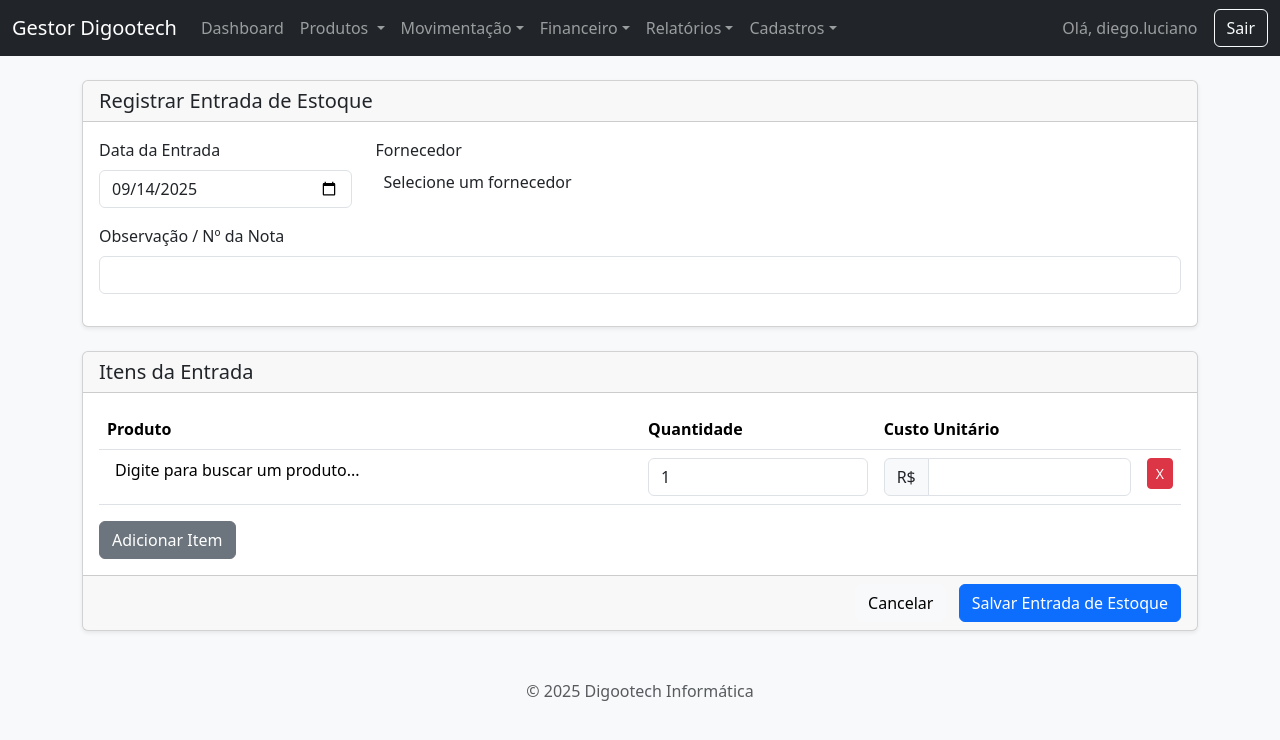
After one commit to diegoluciano-digootech/gestordigootech, a Flask app: page /estoque/entrada in a window 1280 px wide. The commit adds this page. Shown: the top 740 px of the page. Run offline with Flask 3, Linux system fonts and the light colour scheme; a user stored in the database is signed in; some libraries are stand-ins or nearby versions.

Commit message:
Sincroniza todas as últimas atualizações do sistema

```diff
--- a/app.py
+++ b/app.py
@@ -9,7 +9,6 @@ import datetime
 import pathlib
 from flask import Flask, Response, jsonify, redirect, render_template, request, send_from_directory, url_for, flash, abort
 from flask_sqlalchemy import SQLAlchemy
-from sqlalchemy import func, extract, or_, case
 from sqlalchemy.exc import IntegrityError
 from werkzeug.security import generate_password_hash, check_password_hash
 from flask_login import UserMixin, LoginManager, login_user, logout_user, login_required, current_user
@@ -19,8 +18,8 @@ from validate_docbr import CPF, CNPJ
 import requests
 from dateutil.relativedelta import relativedelta
 from flask_sqlalchemy import SQLAlchemy
-from sqlalchemy import func, extract, or_, case, text # Adicione , text aqui
-from sqlalchemy.exc import IntegrityError, OperationalError # Adicione , OperationalError aqui
+from sqlalchemy import func, extract, or_, case, text, desc
+from sqlalchemy.exc import IntegrityError, OperationalError
 
 # --- Configuração Inicial ---
 app = Flask(__name__)
@@ -209,6 +208,24 @@ class Produto(db.Model):
 
     def __repr__(self):
         return f'<Produto {self.descricao}>'
+
+# Modelo para o cabeçalho da Entrada de Estoque (Nota Fiscal, etc.)
+class EntradaEstoque(db.Model):
+    id = db.Column(db.Integer, primary_key=True)
+    data_entrada = db.Column(db.Date, nullable=False, default=datetime.date.today)
+    fornecedor_id = db.Column(db.Integer, db.ForeignKey('fornecedor.id'), nullable=True)
+    observacao = db.Column(db.String(300))
+    fornecedor = db.relationship('Fornecedor')
+    itens = db.relationship('EntradaEstoqueItem', backref='entrada', cascade="all, delete-orphan")
+
+# Modelo para cada item dentro de uma Entrada de Estoque
+class EntradaEstoqueItem(db.Model):
+    id = db.Column(db.Integer, primary_key=True)
+    entrada_id = db.Column(db.Integer, db.ForeignKey('entrada_estoque.id'), nullable=False)
+    produto_id = db.Column(db.Integer, db.ForeignKey('produto.id'), nullable=False)
+    quantidade = db.Column(db.Integer, nullable=False)
+    valor_custo_unitario = db.Column(db.Float, nullable=False)
+    produto = db.relationship('Produto')
 
 # ROTA DE FATURAMENTO ATUALIZADA (POST)
 @app.route('/faturamento', methods=['GET', 'POST'])
@@ -498,7 +515,7 @@ def detalhe_os(id):
     produtos = Produto.query.order_by(Produto.descricao).all()
     return render_template('detalhe_os.html', os=os, produtos=produtos)
 
-# Rota para ADICIONAR uma peça (agora baseada no cadastro de produtos)
+# Rota para ADICIONAR uma peça (agora com baixa de estoque)
 @app.route('/os/<int:os_id>/adicionar_peca', methods=['POST'])
 @login_required
 def adicionar_peca(os_id):
@@ -516,36 +533,53 @@ def adicionar_peca(os_id):
             flash('Produto não encontrado.', 'danger')
             return redirect(url_for('detalhe_os', id=os_id))
 
+        # VERIFICAÇÃO DE ESTOQUE
+        if produto.quantidade_estoque < quantidade:
+            flash(f'Estoque insuficiente para "{produto.descricao}". Disponível: {produto.quantidade_estoque}', 'danger')
+            return redirect(url_for('detalhe_os', id=os_id))
+
         nova_peca = Peca(
             descricao=produto.descricao,
             quantidade=quantidade,
             valor_unitario=produto.valor_venda,
             ordem_servico_id=os_id
         )
+        # DÁ BAIXA NO ESTOQUE
+        produto.quantidade_estoque -= quantidade
+
         db.session.add(nova_peca)
         db.session.commit()
-        flash('Peça adicionada com sucesso!', 'success')
+        flash('Peça adicionada e estoque atualizado com sucesso!', 'success')
     except Exception as e:
         db.session.rollback()
         flash(f'Erro ao adicionar a peça: {e}', 'danger')
 
     return redirect(url_for('detalhe_os', id=os_id))
 
-# Rota para DELETAR uma peça (com verificação)
+# Rota para DELETAR uma peça (agora com estorno de estoque)
 @app.route('/peca/deletar/<int:peca_id>')
 @login_required
 def deletar_peca(peca_id):
     peca_para_deletar = Peca.query.get_or_404(peca_id)
     os_id = peca_para_deletar.ordem_servico.id
+
     if peca_para_deletar.ordem_servico.status == 'Faturada':
         flash('Não é possível remover peças de uma O.S. faturada.', 'danger')
         return redirect(url_for('detalhe_os', id=os_id))
+
     try:
+        # Encontra o produto correspondente para devolver ao estoque
+        produto = Produto.query.filter_by(descricao=peca_para_deletar.descricao).first()
+        if produto:
+            produto.quantidade_estoque += peca_para_deletar.quantidade
+
         db.session.delete(peca_para_deletar)
         db.session.commit()
-        flash('Peça removida com sucesso!', 'success')
-    except:
-        flash('Erro ao remover a peça.', 'danger')
+        flash('Peça removida e estoque estornado com sucesso!', 'success')
+    except Exception as e:
+        db.session.rollback()
+        flash(f'Erro ao remover a peça: {e}', 'danger')
+
     return redirect(url_for('detalhe_os', id=os_id))
 
 @app.route('/faturamento/pdf/<int:fatura_id>')
@@ -1373,6 +1407,154 @@ def deletar_produto(produto_id):
         flash(f'Erro ao deletar o produto: {e}', 'danger')
     return redirect(url_for('estoque'))
 
+# Rota para a tela de ENTRADA DE ESTOQUE
+@app.route('/estoque/entrada', methods=['GET', 'POST'])
+@login_required
+def entrada_estoque():
+    if request.method == 'POST':
+        try:
+            # Pega os dados do cabeçalho da entrada
+            fornecedor_id = request.form.get('fornecedor_id') if request.form.get('fornecedor_id') else None
+            nova_entrada = EntradaEstoque(
+                data_entrada=datetime.datetime.strptime(request.form['data_entrada'], '%Y-%m-%d').date(),
+                fornecedor_id=fornecedor_id,
+                observacao=request.form.get('observacao', '').upper()
+            )
+            db.session.add(nova_entrada)
+
+            # Pega os dados de cada item da nota
+            produtos_ids = request.form.getlist('produto_id[]')
+            quantidades = request.form.getlist('quantidade[]')
+            custos = request.form.getlist('custo[]')
+
+            for i in range(len(produtos_ids)):
+                produto_id = int(produtos_ids[i])
+                quantidade = int(quantidades[i])
+                custo = float(custos[i])
+
+                # Adiciona o item à entrada de estoque
+                item = EntradaEstoqueItem(
+                    entrada=nova_entrada,
+                    produto_id=produto_id,
+                    quantidade=quantidade,
+                    valor_custo_unitario=custo
+                )
+                db.session.add(item)
+
+                # ATUALIZA O ESTOQUE DO PRODUTO
+                produto = Produto.query.get(produto_id)
+                produto.quantidade_estoque += quantidade
+                # Opcional: Atualiza o valor de custo do produto com o da última compra
+                produto.valor_custo = custo
+
+            db.session.commit()
+            flash('Entrada de estoque registrada com sucesso!', 'success')
+        except Exception as e:
+            db.session.rollback()
+            flash(f'Ocorreu um erro ao registrar a entrada: {e}', 'danger')
+
+        return redirect(url_for('estoque'))
+
+    # Lógica GET para exibir o formulário
+    fornecedores = Fornecedor.query.order_by(Fornecedor.razao_social).all()
+    produtos = Produto.query.order_by(Produto.descricao).all()
+    # CORREÇÃO APLICADA AQUI
+    return render_template('entrada_estoque.html',
+                           fornecedores=fornecedores,
+                           produtos=produtos,
+                           today_date=datetime.date.today())
+
+# Rota para o RELATÓRIO DE FLUXO DE CAIXA
+@app.route('/relatorio/fluxo-caixa')
+@login_required
+def relatorio_fluxo_caixa():
+    # Pega os filtros de data da URL
+    data_inicio_str = request.args.get('data_inicio')
+    data_fim_str = request.args.get('data_fim')
+
+    # Converte as strings de data para objetos date, se existirem
+    data_inicio = datetime.datetime.strptime(data_inicio_str, '%Y-%m-%d').date() if data_inicio_str else None
+    data_fim = datetime.datetime.strptime(data_fim_str, '%Y-%m-%d').date() if data_fim_str else None
+
+    # Busca todas as contas a receber pendentes
+    query_receber = Pagamento.query.filter(Pagamento.status == 'Pendente')
+    if data_inicio:
+        query_receber = query_receber.filter(Pagamento.data_vencimento >= data_inicio)
+    if data_fim:
+        query_receber = query_receber.filter(Pagamento.data_vencimento <= data_fim)
+    contas_a_receber = query_receber.all()
+
+    # Busca todas as contas a pagar pendentes
+    query_pagar = ContaPagar.query.filter(ContaPagar.status == 'Pendente')
+    if data_inicio:
+        query_pagar = query_pagar.filter(ContaPagar.data_vencimento >= data_inicio)
+    if data_fim:
+        query_pagar = query_pagar.filter(ContaPagar.data_vencimento <= data_fim)
+    contas_a_pagar = query_pagar.all()
+
+    # Junta as duas listas em uma só
+    lancamentos = []
+    for conta in contas_a_receber:
+        lancamentos.append({
+            'data': conta.data_vencimento,
+            'descricao': f"Recebimento Fatura #{conta.faturamento.id}",
+            'entrada': conta.valor,
+            'saida': 0
+        })
+    for conta in contas_a_pagar:
+        lancamentos.append({
+            'data': conta.data_vencimento,
+            'descricao': conta.descricao,
+            'entrada': 0,
+            'saida': conta.valor
+        })
+
+    # Ordena a lista unificada por data
+    lancamentos.sort(key=lambda x: x['data'])
+
+    # Calcula o saldo corrente
+    saldo = 0
+    for lancamento in lancamentos:
+        saldo += lancamento['entrada'] - lancamento['saida']
+        lancamento['saldo'] = saldo
+
+    return render_template('fluxo_caixa.html',
+                           lancamentos=lancamentos,
+                           data_inicio=data_inicio_str,
+                           data_fim=data_fim_str)
+
+# Rota para o RELATÓRIO DE FATURAMENTO POR CLIENTE
+@app.route('/relatorio/faturamento-por-cliente')
+@login_required
+def relatorio_faturamento_cliente():
+    data_inicio_str = request.args.get('data_inicio')
+    data_fim_str = request.args.get('data_fim')
+
+    data_inicio = datetime.datetime.strptime(data_inicio_str, '%Y-%m-%d').date() if data_inicio_str else None
+    data_fim = datetime.datetime.strptime(data_fim_str, '%Y-%m-%d').date() if data_fim_str else None
+
+    # Inicia a consulta base
+    query = db.session.query(
+        Cliente,
+        func.count(Faturamento.id).label('num_faturas'),
+        func.sum(Pagamento.valor).label('total_faturado')
+    ).join(Faturamento, Faturamento.cliente_id == Cliente.id)\
+     .join(Pagamento, Pagamento.faturamento_id == Faturamento.id)
+
+    # Aplica os filtros de data
+    if data_inicio:
+        query = query.filter(Faturamento.data_emissao >= data_inicio)
+    if data_fim:
+        query = query.filter(Faturamento.data_emissao <= data_fim)
+
+    # Agrupa por cliente e ordena pelo maior faturamento
+    faturamento_por_cliente = query.group_by(Cliente.id).order_by(desc('total_faturado')).all()
+
+    return render_template('relatorio_faturamento_cliente.html',
+                           faturamento_por_cliente=faturamento_por_cliente,
+                           data_inicio=data_inicio_str,
+                           data_fim=data_fim_str)
+
 # --- Inicialização ---
 if __name__ == "__main__":
     with app.app_context():
--- a/templates/base.html
+++ b/templates/base.html
@@ -30,6 +30,7 @@
                         </a>
                         <ul class="dropdown-menu">
                             <li><a class="dropdown-item" href="{{ url_for('estoque') }}">Estoque</a></li>
+                            <li><a class="dropdown-item" href="{{ url_for('entrada_estoque') }}">Entrada de Estoque</a></li>
                             </ul>
                     </li>
                     <li class="nav-item dropdown">
@@ -51,6 +52,8 @@
                         <ul class="dropdown-menu">
                             <li><a class="dropdown-item" href="{{ url_for('relatorio_os') }}">Relatório OS</a></li>
                             <li><a class="dropdown-item" href="{{ url_for('relatorio_faturamento') }}">Relatório de Faturas</a></li>
+                            <li><a class="dropdown-item" href="{{ url_for('relatorio_fluxo_caixa') }}">Fluxo de Caixa</a></li>
+                            <li><a class="dropdown-item" href="{{ url_for('relatorio_faturamento_cliente') }}">Faturamento por Cliente</a></li>
                         </ul>
                     </li>
                     <li class="nav-item dropdown">
--- /dev/null
+++ b/templates/entrada_estoque.html
@@ -0,0 +1,109 @@
+{% extends 'base.html' %}
+
+{% block content %}
+<form action="{{ url_for('entrada_estoque') }}" method="POST">
+    <div class="card shadow-sm mb-4">
+        <div class="card-header"><h2 class="h5 mb-0">Registrar Entrada de Estoque</h2></div>
+        <div class="card-body">
+            <div class="row">
+                <div class="col-md-3 mb-3">
+                    <label for="data_entrada" class="form-label">Data da Entrada</label>
+                    <input type="date" class="form-control" id="data_entrada" name="data_entrada" value="{{ today_date.strftime('%Y-%m-%d') }}" required>
+                </div>
+                <div class="col-md-9 mb-3">
+                    <label for="fornecedor_id" class="form-label">Fornecedor</label>
+                    <select class="form-select" id="fornecedor_id" name="fornecedor_id">
+                        <option value="">(Compra sem fornecedor específico)</option>
+                        {% for fornecedor in fornecedores %}
+                            <option value="{{ fornecedor.id }}">{{ fornecedor.razao_social }}</option>
+                        {% endfor %}
+                    </select>
+                </div>
+            </div>
+            <div class="mb-3">
+                <label for="observacao" class="form-label">Observação / Nº da Nota</label>
+                <input type="text" class="form-control" id="observacao" name="observacao">
+            </div>
+        </div>
+    </div>
+
+    <div class="card shadow-sm">
+        <div class="card-header"><h2 class="h5 mb-0">Itens da Entrada</h2></div>
+        <div class="card-body">
+            <table class="table">
+                <thead>
+                    <tr>
+                        <th style="width: 50%;">Produto</th>
+                        <th>Quantidade</th>
+                        <th>Custo Unitário</th>
+                        <th></th>
+                    </tr>
+                </thead>
+                <tbody id="itens-container">
+                    </tbody>
+            </table>
+            <button type="button" id="add-item-btn" class="btn btn-secondary">Adicionar Item</button>
+        </div>
+        <div class="card-footer text-end">
+            <a href="{{ url_for('estoque') }}" class="btn btn-light me-2">Cancelar</a>
+            <button type="submit" class="btn btn-primary">Salvar Entrada de Estoque</button>
+        </div>
+    </div>
+</form>
+
+<template id="item-template">
+    <tr>
+        <td>
+            <select class="form-select select-produto" name="produto_id[]" required>
+                <option></option> {% for produto in produtos %}
+                    <option value="{{ produto.id }}" data-custo="{{ produto.valor_custo }}">{{ produto.descricao }} (SKU: {{ produto.sku or 'N/A' }})</option>
+                {% endfor %}
+            </select>
+        </td>
+        <td><input type="number" class="form-control" name="quantidade[]" value="1" min="1" required></td>
+        <td>
+            <div class="input-group">
+                <span class="input-group-text">R$</span>
+                <input type="number" step="0.01" class="form-control input-custo" name="custo[]" required>
+            </div>
+        </td>
+        <td><button type="button" class="btn btn-danger btn-sm remove-item-btn">X</button></td>
+    </tr>
+</template>
+{% endblock %}
+
+{% block scripts %}
+<script>
+$(document).ready(function() {
+    $('#fornecedor_id').select2({ theme: "bootstrap-5", placeholder: "Selecione um fornecedor" });
+
+    const container = $('#itens-container');
+    const template = $('#item-template').html();
+
+    function initializeSelect2(element) {
+        $(element).select2({
+            theme: "bootstrap-5",
+            placeholder: "Digite para buscar um produto..."
+        });
+    }
+
+    $('#add-item-btn').on('click', function() {
+        container.append(template);
+        initializeSelect2(container.find('.select-produto').last());
+    });
+
+    container.on('click', '.remove-item-btn', function() {
+        $(this).closest('tr').remove();
+    });
+
+    container.on('change', '.select-produto', function() {
+        const selectedOption = $(this).find('option:selected');
+        const custo = selectedOption.data('custo') || 0;
+        $(this).closest('tr').find('.input-custo').val(parseFloat(custo).toFixed(2));
+    });
+
+    // Adiciona a primeira linha automaticamente ao carregar a página
+    $('#add-item-btn').trigger('click');
+});
+</script>
+{% endblock %}
```
Also changed, not shown: templates/detalhe_os.html (+9 -66 lines), templates/fluxo_caixa.html (added, +70 -0 lines), templates/relatorio_faturamento_cliente.html (added, +58 -0 lines), instance/database.db.
